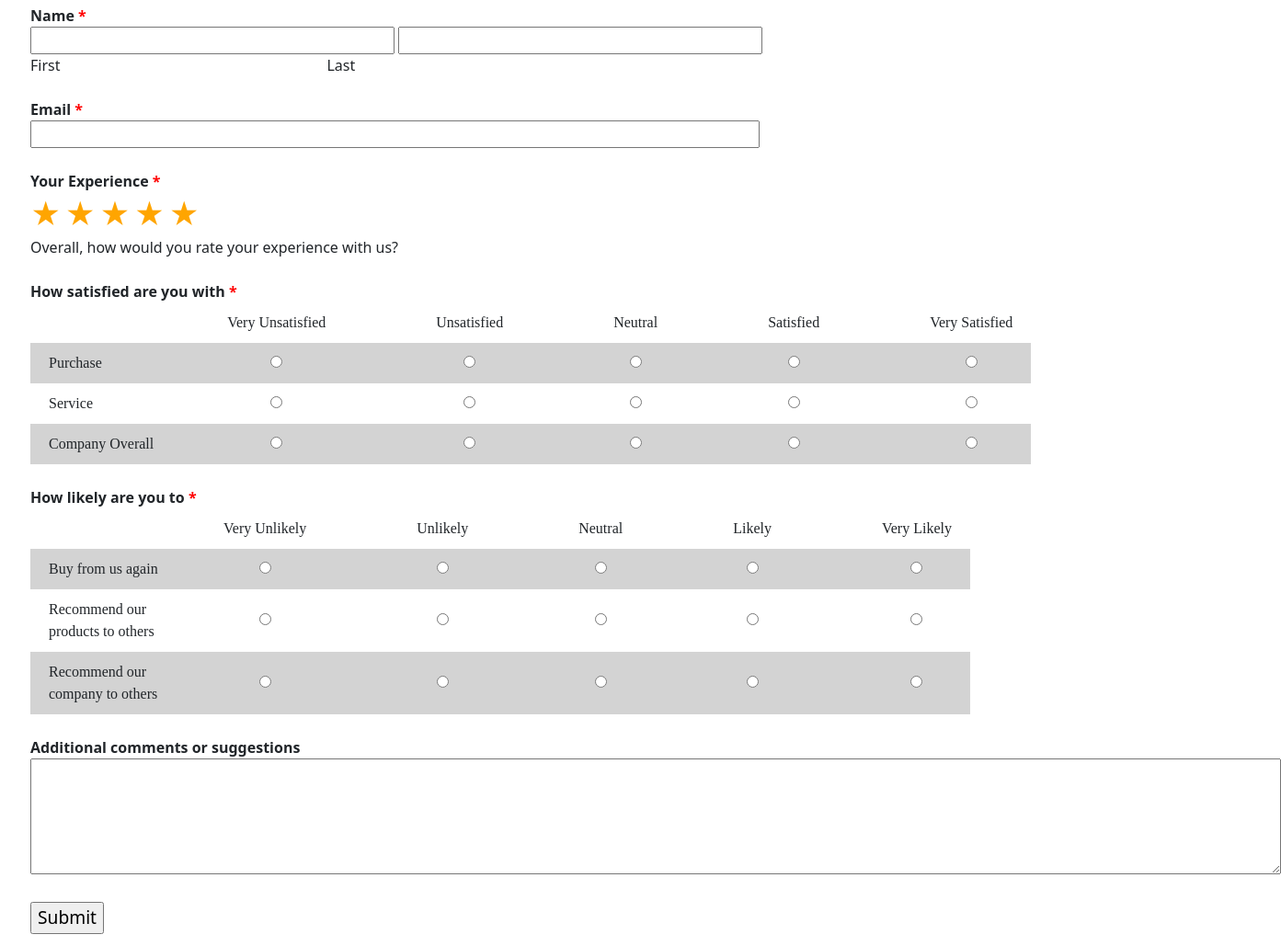
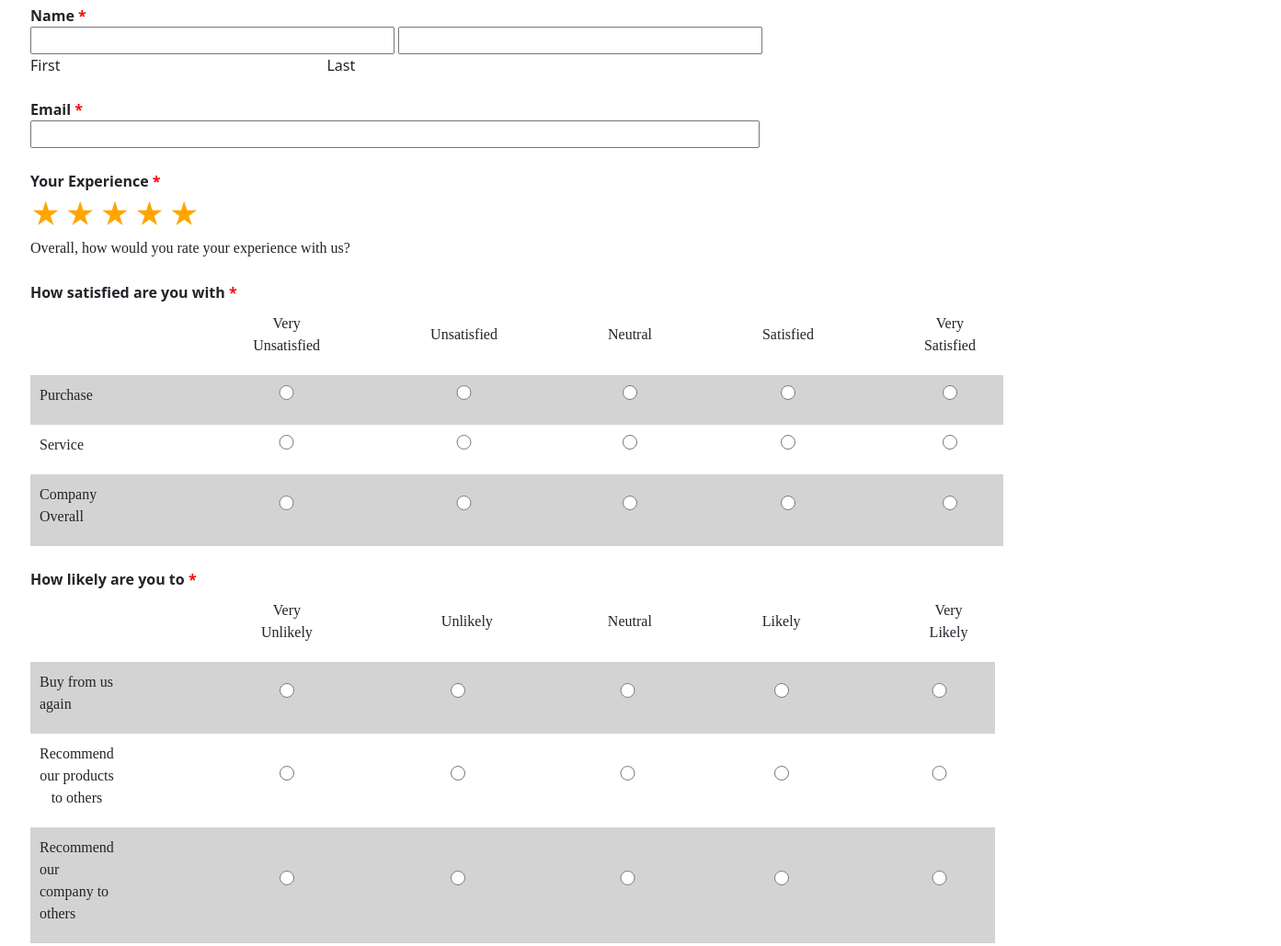
Before and after one commit to johnwesleycodehub/Bootstrap-Task, a plain HTML site: page index.html in a window 1280 px wide. Shown: the top 1029 px of the page at 92% size, 1393 px wide, since content can reach past the window. Drawn offline with nearby package versions, Linux system fonts and the light colour scheme.

Commit message:
Completed

```diff
--- a/index.css
+++ b/index.css
@@ -28,7 +28,28 @@
 .font{
   font-family: 'Times New Roman', Times, serif;
   font-size:medium;
+  width:200px;
+}
+.resize{
+  font-family: 'Times New Roman', Times, serif;
+  font-size:medium;
+  width:965px;
+}
+.new{
+  font-family: 'Times New Roman', Times, serif;
+  font-size:medium;
+}
+input[type=radio]{
+  border: 50px solid black;
+    width: 100%;
+    height: 1em;
 }
 .buttons{
   font-size: larger;
 }
+td {
+  padding-top: 10px;
+  padding-bottom: 20px;
+  padding-left: 10px;
+  padding-right: 30px;
+}
--- a/index.html
+++ b/index.html
@@ -45,17 +45,17 @@
             <span class="fa fa-star checked fa-2x">★</span>
             <span class="fa fa-star checked fa-2x">★</span>
             <span class="fa fa-star checked fa-2x">★</span><br />
-            <span>Overall, how would you rate your experience with us?</span>
+            <span class="new">Overall, how would you rate your experience with us?</span>
           </div>
           <br />
           <div class="required">
             <label>How satisfied are you with</label>
-            <table>
-              <tbody class="font">
+            <table class="font">
+              <tbody>
                 <tr>
                   <td></td>
                   <td></td>
-                  <td>Very Unsatisfied</td>
+                  <td style="padding-left: 100px">Very Unsatisfied</td>
                   <td></td><td></td>
                   <td>Unsatisfied</td>
                   <td></td><td></td>
@@ -65,10 +65,11 @@
                   <td></td><td></td>
                   <td>Very Satisfied</td>
                 </tr>
+                <div class="inc">
                 <tr style="background-color: lightgrey">
                   <td style="text-align: left">Purchase</td>
                   <td></td>
-                  <td><input type="radio" name="purchase" /></td>
+                  <td style="padding-left: 100px"><input type="radio" name="purchase" /></td>
                   <td></td><td></td>
                   <td><input type="radio" name="purchase" /></td>
                   <td></td><td></td>
@@ -81,7 +82,7 @@
                 <tr>
                   <td style="text-align: left">Service</td>
                   <td></td>
-                  <td><input type="radio" name="service" /></td>
+                  <td style="padding-left: 100px"><input type="radio" name="service"/></td>
                   <td></td><td></td>
                   <td><input type="radio" name="service" /></td>
                   <td></td><td></td>
@@ -94,7 +95,7 @@
                 <tr style="background-color: lightgrey">
                   <td style="text-align: left; width: 170">Company Overall</td>
                   <td></td>
-                  <td><input type="radio" name="company" /></td>
+                  <td style="padding-left: 100px"><input type="radio" name="company"/></td>
                   <td></td><td></td>
                   <td><input type="radio" name="company" /></td>
                   <td></td><td></td>
@@ -104,29 +105,30 @@
                   <td></td><td></td>
                   <td><input type="radio" name="company" /></td>
                 </tr>
+                </div>
               </tbody>
             </table>
           </div>
           <br />
           <div class="required">
             <label>How likely are you to</label>
-            <table>
-              <tbody class="font">
+            <table class="resize">
+              <tbody>
                 <tr>
                   <td></td>
-                  <td>Very Unlikely</td>
+                  <td style="padding-left: 130px">Very Unlikely</td>
                   <td></td><td></td>
-                  <td>Unlikely</td>
+                  <td style="padding-left: 30px">Unlikely</td>
                   <td></td><td></td>
-                  <td>Neutral</td>
+                  <td style="padding-left: 15px">Neutral</td>
                   <td></td><td></td>
                   <td>Likely</td>
                   <td></td><td></td>
-                  <td>Very Likely</td>
+                  <td style="padding-left: 30px">Very Likely</td>
                 </tr>
                 <tr style="background-color: lightgrey">
                   <td style="text-align: left">Buy from us again</td>
-                  <td><input type="radio" name="buy" /></td>
+                  <td style="padding-left: 130px"><input type="radio" name="buy" /></td>
                   <td></td><td></td>
                   <td><input type="radio" name="buy" /></td>
                   <td></td><td></td>
@@ -137,10 +139,10 @@
                   <td><input type="radio" name="buy" /></td>
                 </tr>
                 <tr>
-                  <td style="text-align: left">
+                  <td style="text-align: bottom; width:500px">
                     Recommend our products to others
                   </td>
-                  <td><input type="radio" name="recom" /></td>
+                  <td style="padding-left: 130px"><input type="radio" name="recom" /></td>
                   <td></td><td></td>
                   <td><input type="radio" name="recom" /></td>
                   <td></td><td></td>
@@ -151,10 +153,10 @@
                   <td><input type="radio" name="recom" /></td>
                 </tr>
                 <tr style="background-color: lightgrey">
-                  <td style="text-align: left; width: 190px">
+                  <td style="text-align: left">
                     Recommend our company to others
                   </td>
-                  <td><input type="radio" name="com" /></td>
+                  <td style="padding-left: 130px"><input type="radio" name="com" /></td>
                   <td></td><td></td>
                   <td><input type="radio" name="com" /></td>
                   <td></td><td></td>
@@ -171,7 +173,7 @@
           <span style="font-weight: bold"
             >Additional comments or suggestions</span
           ><br />
-          <textarea name="sugg" id="sugg" cols="145" rows="5"></textarea
+          <textarea name="sugg" id="sugg" cols="140" rows="5"></textarea
           ><br /><br />
           <input class="buttons" type="button" value="Submit"/>
         </form>
```
Also changed, not shown: indexs.html (deleted, +0 -45 lines), profile.html (deleted, +0 -67 lines), profile.css (added), 1 other file.
